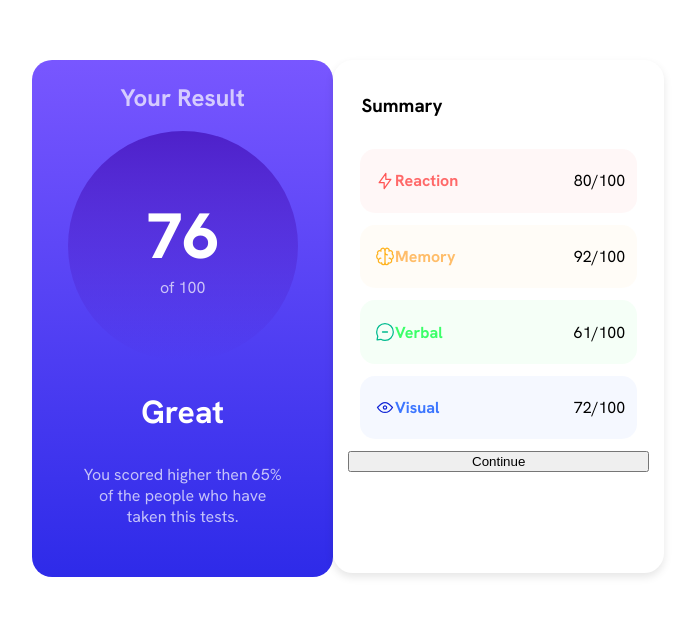
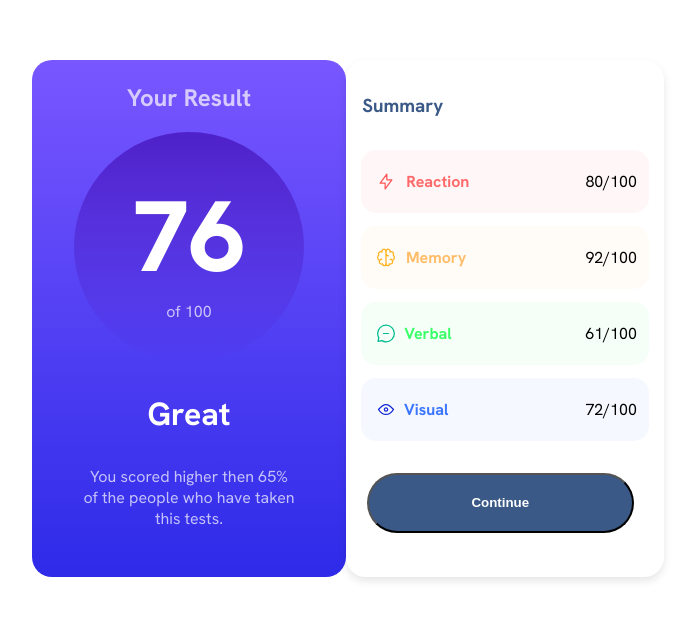
Before and after one commit to AleandroPresta/results-summary-component, a plain HTML site: page index.html in a window 1280 px wide. Shown: the part 148-768 px from the top of the page, without its empty margins (292-986 px from the left). Drawn offline with Linux system fonts and the light colour scheme.

Commit message:
Finishing static desktop design

```diff
--- a/styles.css
+++ b/styles.css
@@ -62,7 +62,7 @@ body {
 
 .total-score-text {
     font-weight: 800;
-    font-size: 64px;
+    font-size: 100px;
 }
 
 .left-section > p {
@@ -86,15 +86,16 @@ body {
     flex-direction: column;
     background-color: var(--white);
     flex-basis: 50%;
-    padding: 2%;
+    padding-top: 2%;
     border: 2px solid white;
     border-radius: 20px;
     box-shadow: 0 4px 8px rgba(0, 0, 0, 0.1);
-    height: 60.5vh;
+    height: 62.5vh;
 }
 
 .right-section > h3 {
     margin-left: 4.5%;
+    color: var(--dark-gray-blue);
 }
 
 .score-container {
@@ -129,6 +130,10 @@ body {
     flex-direction: row;
 }
 
+.score-icon {
+    margin-right: 12%;
+}
+
 #reaction-text {
     color: var(--light-red);
 }
@@ -145,6 +150,16 @@ body {
     color: var(--cobalt-blue);
 }
 
+button {
+    background-color: var(--dark-gray-blue);
+    color: var(--white);
+    border-radius: 30px;
+    height: 60px;
+    width: 85%;
+    margin: 6%;
+    font-weight: 700;
+
+}
 /* FONT INFO
 
 font-family: "Hanken Grotesk", sans-serif;
```
